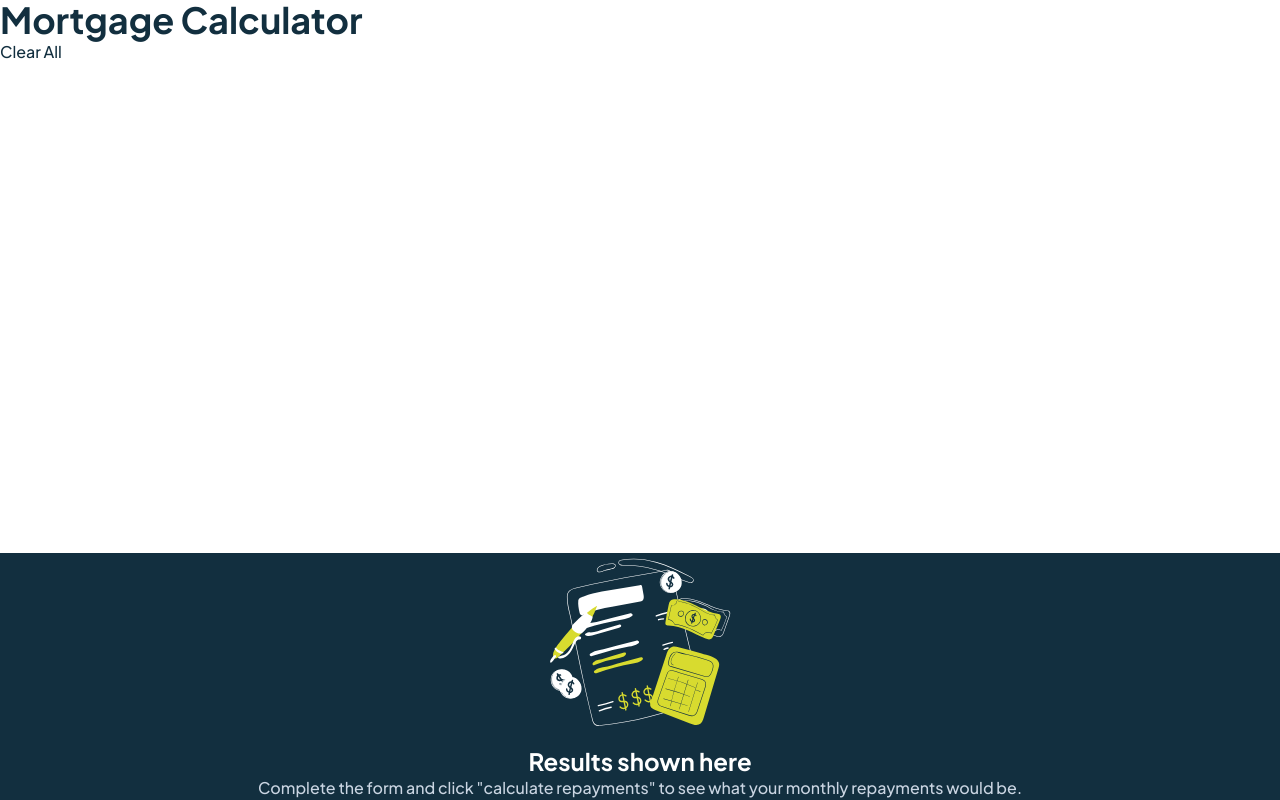
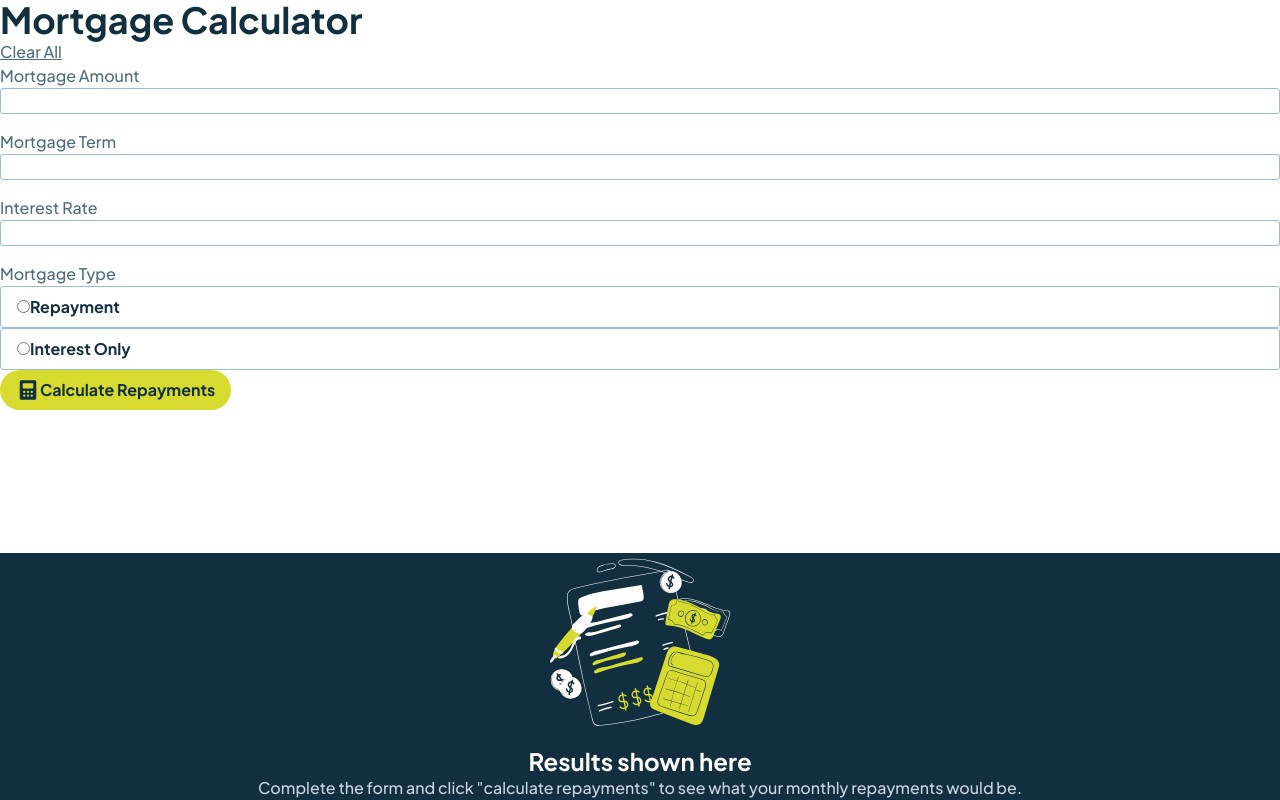
Before and after one commit to remainhumble/mortgage-repayment-calculator, a React (Vite) app: page / in a window 1280 px wide. Built offline with nearby package versions, Linux system fonts and the light colour scheme.

Commit message:
calculator styling

```diff
--- a/index.html
+++ b/index.html
@@ -1,17 +1,17 @@
-<!DOCTYPE html>
+<!doctype html>
 <html lang="en">
   <head>
-  <meta charset="UTF-8">
-  <meta name="viewport" content="width=device-width, initial-scale=1.0">
+    <meta charset="UTF-8" />
+    <meta name="viewport" content="width=device-width, initial-scale=1.0" />
 
-  <link rel="icon" type="image/png" sizes="32x32" href="./assets/images/favicon-32x32.png">
+    <link
+      rel="icon"
+      type="image/png"
+      sizes="32x32"
+      href="./assets/images/favicon-32x32.png"
+    />
 
     <title>Frontend Mentor | Mortgage repayment calculator</title>
-
-  <style>
-    .attribution { font-size: 11px; text-align: center; }
-    .attribution a { color: hsl(228, 45%, 44%); }
-  </style>
   </head>
   <body>
     <div id="root"></div>
--- a/src/Calculator.jsx
+++ b/src/Calculator.jsx
@@ -1,11 +1,29 @@
-import React from 'react';
+
 import './index.css';
 
 const Calculator = () => {
     return (
         <div>
             <h1 className='text-4xl font-bold'>Mortgage Calculator</h1>
-            <p>Clear All</p>
+            <p><u>Clear All</u></p>
+            <label for="mortgage-amount">Mortgage Amount</label><br></br>
+            <input type="number" id="mortgage-amount" className='number-input' /><br></br>
+            <label for="mortgage-term">Mortgage Term</label><br></br>
+            <input type="number" id="mortgage-term" className='number-input' /><br></br>
+            <label for="interest-rate">Interest Rate</label><br></br>
+            <input type="number" id="interest-rate" className='number-input' /><br></br>
+            <div className='mortgage-type'>
+                <label for="mortgage-type">Mortgage Type</label><br></br>
+                <div className='radio'>
+                    <input type="radio" name="mortgage-type" value="repayment" />
+                    <label for="repayment" className='font-bold'>Repayment</label><br></br>
+                </div>
+                <div className='radio'>
+                    <input type="radio" name="mortgage-type" value="interest-only" />
+                    <label for="interest-only" className='font-bold'>Interest Only</label><br></br>
+                </div>
+            </div>
+            <button className='flex calculate-btn font-bold'><img src="./assets/images/icon-calculator.svg" alt="Calculate" />Calculate Repayments</button>
         </div>
     )
 }
--- a/src/index.css
+++ b/src/index.css
@@ -13,6 +13,7 @@
   --slate-500: hsl(200, 26%, 54%);
   --slate-700: hsl(200, 24%, 40%);
   --slate-900: hsl(202, 55%, 16%);
+  --lime: hsl(61, 70%, 52%);
 }
 
 html,
@@ -20,9 +21,36 @@ body {
   width: 100%;
   font-family: "Plus Jakarta Sans", sans-serif;
   font-weight: 500;
-  color: #122f3f;
+  color: var(--slate-700);
+}
+
+h1, .radio{
+    color: var(--slate-900);
 }
 
 p {
   font-size: 16px;
 }
+
+.number-input {
+  border: 1.5px solid var(--slate-300);
+  border-radius: 3px;
+}
+
+input[type="number"] {
+  width: 100%;
+margin-bottom: 1rem;
+}
+
+.radio {
+  border: 1.5px solid var(--slate-300);
+  border-radius: 3px;
+  padding: 0.5rem 1rem;
+}
+
+.calculate-btn {
+  background-color: var(--lime);
+  color: var(--slate-900);
+  padding: 0.5rem 1rem;
+  border-radius: 22px;
+}
```
Lines whose indentation alone changed are shown as unchanged.
